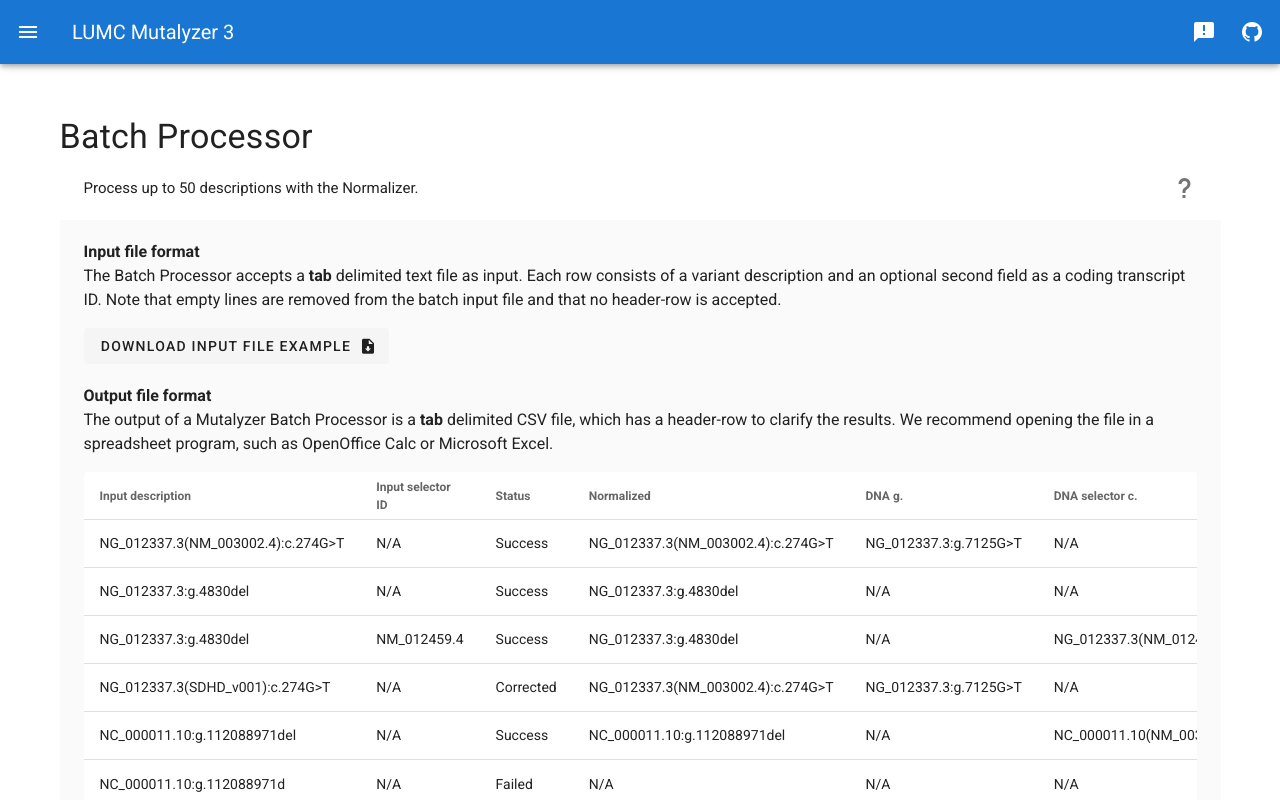
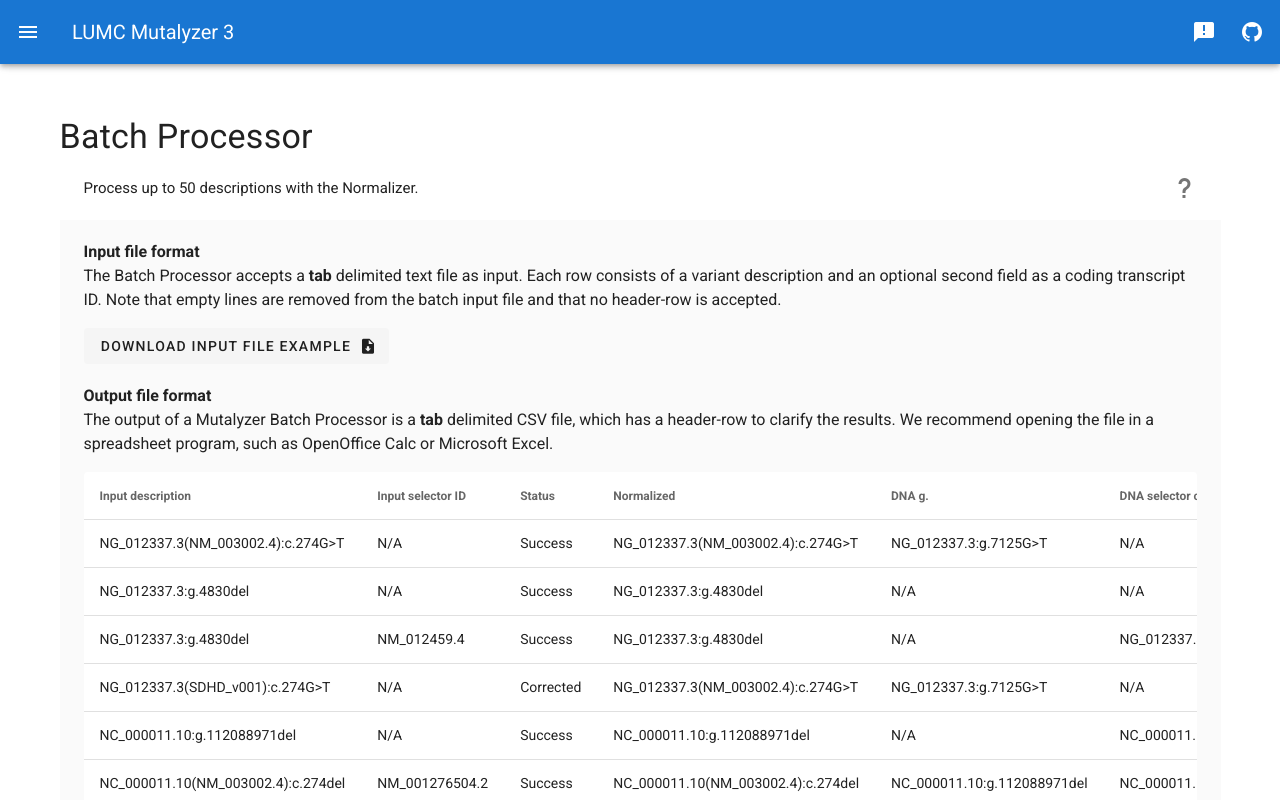
Before and after one commit to mutalyzer/website, a Vue app: page /batchprocessor in a window 1280 px wide. Both pictures are taken after a click on the button "Process up to 50 descriptions with the Normalizer.". Shown: the top 800 px of the page. Built offline with nearby package versions, Linux system fonts and the light colour scheme; what v-clipboard would draw is missing.

Commit message:
WIP: Add default selector (#30) and extend documentation (#29)

```diff
--- a/src/views/BatchProcessor.vue
+++ b/src/views/BatchProcessor.vue
@@ -50,7 +50,14 @@
                   </thead>
                   <tbody>
                     <tr v-for="(row, i) in getExampleRows()" :key="i">
-                      <td v-for="(item, j) in row" :key="j">{{ item }}</td>
+                      <td v-for="(item, j) in row" :key="j">
+                        <v-tooltip bottom>
+                          <template v-slot:activator="{ on, attrs }">
+                            <span v-bind="attrs" v-on="on">{{ item }}</span>
+                          </template>
+                          <span>{{ getRowTooltip(row, i, item, j) }}</span>
+                        </v-tooltip>
+                      </td>
                     </tr>
                   </tbody>
                 </template>
@@ -266,6 +273,7 @@ export default {
     fileData: null,
     validVariantsNumber: true,
     variants: [],
+    processed_number: 0,
     progress: false,
     progressValue: 0,
     done: false,
@@ -310,26 +318,31 @@ export default {
         }
       };
     },
+
     batchCheck() {
       this.progress = true;
-      let i = 0;
-
       for (let variant of this.variants) {
         MutalyzerService.normalizeHgvs(variant.input)
           .then((response) => {
             if (response.data) {
-              i += 1;
-              // variant.response = response.data;
               Vue.set(variant, "response", response.data);
-              this.progressValue = (i / this.variants.length) * 100;
-              if (i == this.variants.length) {
-                this.progress = false;
-                this.done = true;
+
+              let dna_c = this.getDnaC(variant);
+              if (dna_c && dna_c != "N/A") {
+                MutalyzerService.normalizeHgvs(dna_c)
+                  .then((response) => {
+                    Vue.set(variant, "dna_c", response.data);
+                    this.updateStatus();
+                  })
+                  .catch(() => {
+                    this.updateStatus();
+                  });
+              } else {
+                this.updateStatus();
               }
             }
           })
           .catch((error) => {
-            i += 1;
             if (error.response) {
               if (
                 error.response.status == 422 &&
@@ -349,32 +362,80 @@ export default {
             } else {
               variant.error = { details: "Some error occured." };
             }
-            this.progressValue = (i / this.variants.length) * 100;
-            if (i == this.variants.length) {
-              this.progress = false;
-              this.done = true;
-            }
+            this.updateStatus();
           });
+      }
+    },
+    updateStatus() {
+      this.processed_number += 1;
+      this.progressValue = (this.processed_number / this.variants.length) * 100;
+      if (this.processed_number == this.variants.length) {
+        this.progress = false;
+        this.done = true;
       }
     },
     getHeaderTooltip(header) {
       if (header == "Input description") {
-        return "The description present in the input file";
+        return "The description present in the input file.";
       } else if (header == "Input selector ID") {
-        return "The selector ID present in the input file";
+        return "The selector ID present in the input file.";
       } else if (header == "Status") {
-        return "The status of the normalization procedure";
+        return "The status of the normalization procedure.";
       } else if (header == "Normalized") {
-        return "The normalized description";
+        return "The normalized description.";
       } else if (header == "DNA g.") {
-        return "The equivalent genomic description";
+        return "The equivalent genomic description.";
       } else if (header == "DNA selector c.") {
-        return "If an input selector ID was specified then this is the equivalent coding description for that selector";
+        return "If an input selector ID was specified then this is the equivalent coding description for that selector.";
       } else if (header == "RNA") {
-        return "The predicted RNA description for normalized description (or the equivalent c. description)";
+        return "The predicted RNA description from the normalized description (or the equivalent c. description).";
       } else if (header == "Protein") {
-        return "The predicted RNA description for normalized description (or the equivalent c. description)";
+        return "The predicted RNA description from the normalized description (or the equivalent c. description).";
       }
+    },
+    getRowTooltip(row, i, item, j) {
+      let header = this.getHeaderRow()[0];
+      if (j == 1) {
+        if (item == "N/A") {
+          return "There was no selector ID present in the input file.";
+        }
+      } else if (j == 2) {
+        if (item == "Success") {
+          return "The input description was correct.";
+        } else if (item == "Corrected") {
+          return "The input description was corrected.";
+        } else if (item == "Failed") {
+          return "Mutalyzer was not able to normalize the input description.";
+        }
+      } else if (j == 3) {
+        if (item == "N/A" && row[2] == "Failed") {
+          return "There is no normalized description since normalization failed.";
+        }
+      } else if (j == 4) {
+        if (item == "N/A") {
+          if (row[2] == "Failed") {
+            return "There is no equivalent genomic description since normalization failed.";
+          } else {
+            return "The normalized description (previous column) is also the genomic one.";
+          }
+        }
+      } else if (j == 5) {
+        if (item == "N/A") {
+          if (row[2] == "Failed") {
+            return "There is description since normalization failed.";
+          } else if (row[1] == "N/A") {
+            return "There was no selector ID present in the input file.";
+          }
+        } else if (item) {
+          if (row[1] == "N/A") {
+            return "The equivalent coding description for the only MANE transcript.";
+          } else if (row[1]) {
+            return "The equivalent coding description for the selector ID present in the input file.";
+          }
+        }
+      }
+
+      return this.getHeaderTooltip(header[j]);
     },
     getInputRows() {
       return [
@@ -383,6 +444,7 @@ export default {
         ["NG_012337.3:g.4830del", "NM_012459.4"],
         ["NG_012337.3(SDHD_v001):c.274G>T"],
         ["NC_000011.10:g.112088971del"],
+        ["NC_000011.10(NM_003002.4):c.274del", "NM_001276504.2"],
         ["NC_000011.10:g.112088971d"],
       ];
     },
@@ -454,13 +516,19 @@ export default {
         // DNA selector c.
         row.push(this.getDnaC(variant));
 
-        // DNA g.
+        // RNA
         if (
           variant.response &&
           variant.response.rna &&
           variant.response.rna.description
         ) {
           row.push(variant.response.rna.description);
+        } else if (
+          variant.dna_c &&
+          variant.dna_c.rna &&
+          variant.dna_c.rna.description
+        ) {
+          row.push(variant.dna_c.rna.description);
         } else {
           row.push("N/A");
         }
@@ -472,6 +540,12 @@ export default {
           variant.response.protein.description
         ) {
           row.push(variant.response.protein.description);
+        } else if (
+          variant.dna_c &&
+          variant.dna_c.protein &&
+          variant.dna_c.protein.description
+        ) {
+          row.push(variant.dna_c.protein.description);
         } else {
           row.push("N/A");
         }
@@ -508,8 +582,8 @@ export default {
           "NG_012337.3:g.4830del",
           "N/A",
           "NG_012337.3(NM_012459.4):c.49del",
-          "N/A",
-          "N/A",
+          "NG_012337.3(NM_012459.4):r.(49del)",
+          "NG_012337.3(NP_036591.3):p.(Ala17Profs*32)",
         ],
         [
           "NG_012337.3(SDHD_v001):c.274G>T",
@@ -528,8 +602,18 @@ export default {
           "NC_000011.10:g.112088971del",
           "N/A",
           "NC_000011.10(NM_003002.4):c.274del",
-          "N/A",
-          "N/A",
+          "NC_000011.10(NM_003002.4):r.(274del)",
+          "NC_000011.10(NP_002993.1):p.(Asp92Thrfs*43)",
+        ],
+        [
+          "NC_000011.10(NM_003002.4):c.274del",
+          "NM_001276504.2",
+          "Success",
+          "NC_000011.10(NM_003002.4):c.274del",
+          "NC_000011.10:g.112088971del",
+          "NC_000011.10(NM_001276504.2):c.157del",
+          "NC_000011.10(NM_003002.4):r.(274del)",
+          "NC_000011.10(NP_002993.1):p.(Asp92Thrfs*43)",
         ],
         [
           "NC_000011.10:g.112088971d",
@@ -559,8 +643,6 @@ export default {
     },
     getCsv() {
       let rows = [].concat(this.getHeaderRow(), this.getRows());
-      console.log(rows);
-
       let outputContent =
         "data:text/csv;charset=utf-8," +
         rows.map((e) => e.join("\t")).join("\n");
```
